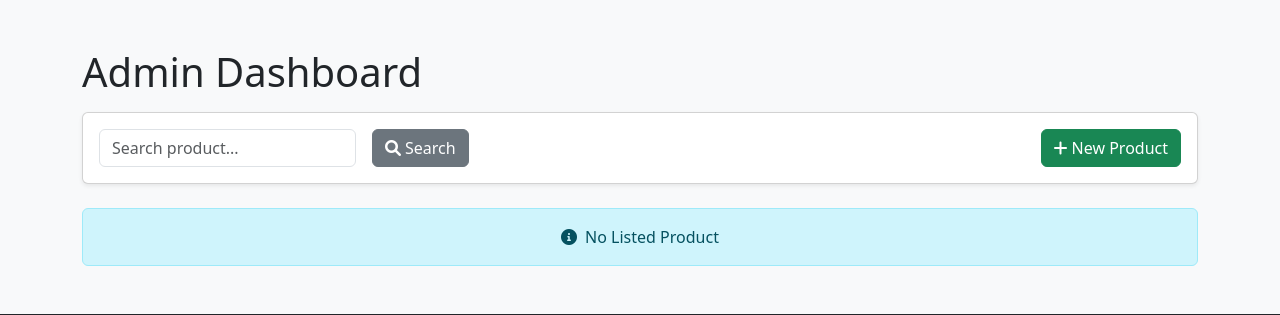
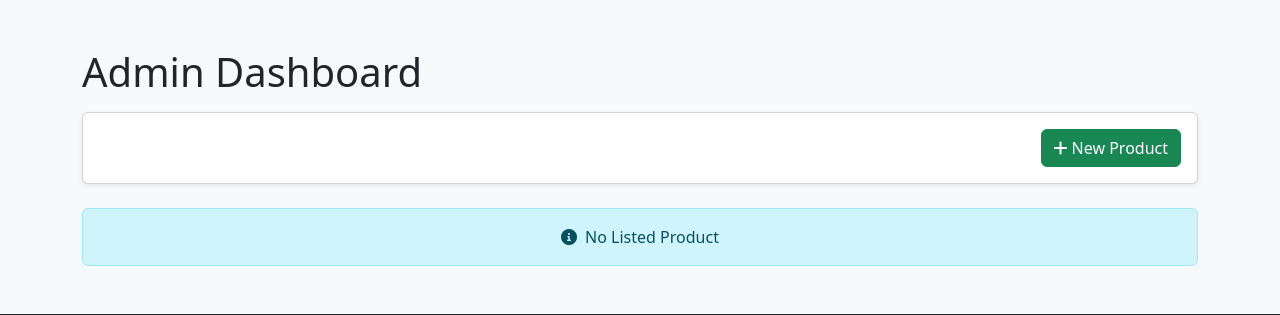
Before and after one commit to Amabellzq/INF2006_Group24, a Flask app: template webapp/templates/admin_dashboard.html in a window 1280 px wide. Shown: the part 76-391 px from the top of the page. Run offline with Flask 3, Linux system fonts and the light colour scheme; the template is opened without the code that fills it, so the values that code supplies are empty.

Commit message:
remove admin search feature

```diff
--- a/webapp/templates/admin_dashboard.html
+++ b/webapp/templates/admin_dashboard.html
@@ -9,20 +9,6 @@
   <div class="card shadow-sm">
     <div class="card-body">
       <form method="GET" action="{{ url_for('admin.dashboard') }}" class="row g-3 align-items-center">
-        <div class="col-auto">
-          <input
-            type="text"
-            name="search"
-            value="{{ request.args.get('search', '') }}"
-            class="form-control"
-            placeholder="Search product..."
-          >
-        </div>
-        <div class="col-auto">
-          <button type="submit" class="btn btn-secondary">
-            <i class="fas fa-search me-1"></i>Search
-          </button>
-        </div>
         <div class="col-auto ms-auto">
           <a href="{{ url_for('admin.create_product') }}" class="btn btn-success">
             <i class="fas fa-plus me-1"></i>New Product
@@ -80,24 +66,4 @@
   {% endif %}
 </div>
 
-<!-- JavaScript for AJAX Search -->
-<script>
-  document.getElementById("searchForm").addEventListener("submit", function(event) {
-      event.preventDefault(); // Prevent full page reload
-
-      let query = document.getElementById("searchQuery").value.trim();
-
-      fetch(`/admin/dashboard?search=${query}`, { method: "GET" })
-      .then(response => response.text())
-      .then(html => {
-          let parser = new DOMParser();
-          let doc = parser.parseFromString(html, "text/html");
-          let newResults = doc.getElementById("productResults").innerHTML;
-
-          document.getElementById("productResults").innerHTML = newResults;
-      })
-      .catch(error => console.error("Error fetching search results:", error));
-  });
-</script>
-
 {% endblock %}
```
